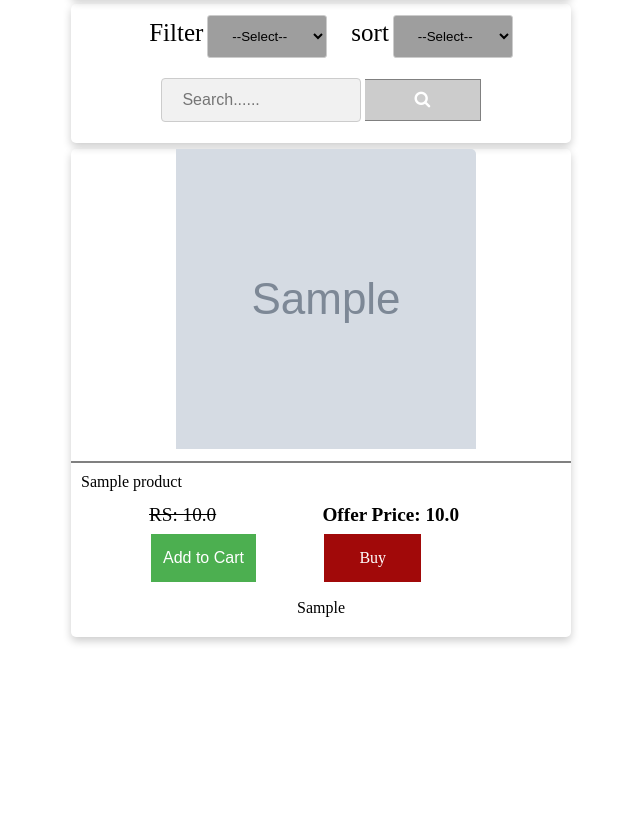
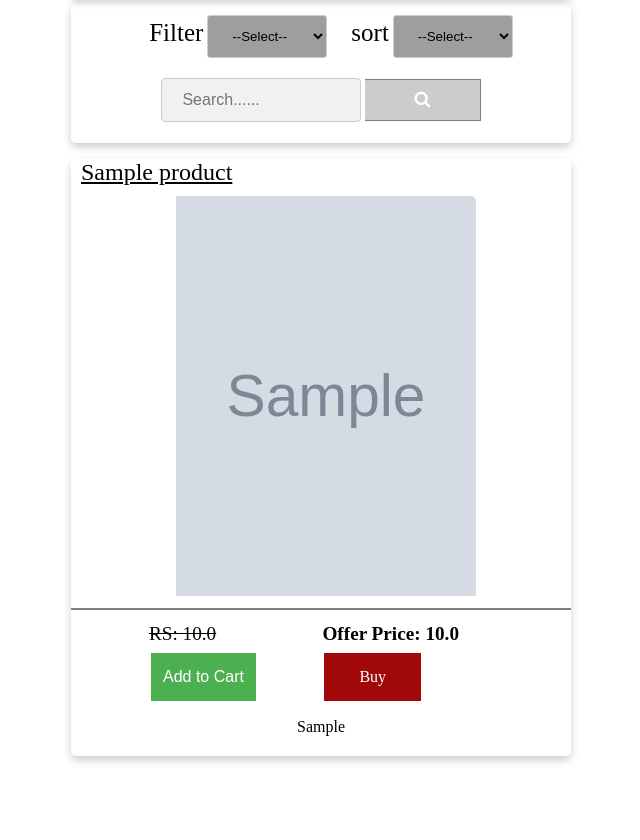
Before and after one commit to aftab4evr/Online-Shoping-website-django-python, a Django app: page /Chocolate/filterByChoice/ in a window 1280 px wide. Shown: the part 107-947 px from the top of the page, without its empty margins (319-959 px from the left). Run offline with Django 3.2, Linux system fonts and the light colour scheme; tables that the repository leaves empty hold one stand-in row (values such as "Sample post"); grey boxes marked "Sample" are stand-in pictures; parts of the project's set-up code (start-up, migrations or seed data) failed here and were passed over; grey boxes are pictures that could not be loaded.

Commit message:
Bug Fixed

```diff
--- a/myapp/views.py
+++ b/myapp/views.py
@@ -75,6 +75,7 @@ class UserRegistration(View):
 # 		latest.name.add(*hobby)
 # 		return HttpResponse(hobby)
 
+@method_decorator(login_required,name='dispatch')
 class Map(View):
 	def get(self,request):
 		addr='Barabazar, Chandannagar, West Bengal 712136, India'
@@ -92,11 +93,13 @@ class Map(View):
 		return render(request,'map.html',{'marchentLat':geoData['lat'],'marchentLng':geoData['lng'],'userLNG':lng,'userLAT':lat,'distance':distance})
 
 
+@method_decorator(login_required,name='dispatch')
 class Order(View):
 	def get(self,request):
 		ord=Orders.objects.filter(email=request.user).order_by('-id','-id')
 		return render(request,'order.html',{'order':ord})
 
+@method_decorator(login_required,name='dispatch')
 class GeneratePdf(View):
     def get(self, request, *args, **kwargs):
         data=Cart.objects.filter(email=request.user)
@@ -121,24 +124,30 @@ class GeneratePdf(View):
             return response
         return HttpResponse("Not found")
 
+@method_decorator(login_required,name='dispatch')
 class Sucess(View):
 	def get(self,request):
 		request.session['PAID']=True;
 		Cart.objects.filter(email=request.user).delete()
 		return render(request,'sucess.html')
 
+@method_decorator(login_required,name='dispatch')
 class PaypalDone(View):
 	def get(self,request):
 		return HttpResponse("PaypalDone")
+
+@method_decorator(login_required,name='dispatch')
 class PaypalCancel(View):
 	def get(self,request):
 		return HttpResponse("PaypalCancel")
 
+@method_decorator(login_required,name='dispatch')
 class PaypalReturn(View):
 	def get(self,request):
 		return HttpResponse("PaypalReturn")
 
-# @login_required
+
+@method_decorator(login_required,name='dispatch')
 class Logout(View):
 	def get(self,request):
 		logout(request)
@@ -326,7 +335,6 @@ class Buy(View):
 		request.session['QTY']=request.POST.get('quantity')
 		return redirect("myapp:payment")
 
-@method_decorator(login_required,name='dispatch')
 def addByID(request,pid):
 	username=request.user
 	pro=Products.objects.get(product_id=pid)
@@ -364,7 +372,6 @@ class Payment(View):
 		context['key'] = settings.STRIPE_PUBLISHABLE_KEY
 		return context
 
-@method_decorator(login_required,name='dispatch')
 def charge(request): # new
     if request.method == 'POST':
         charge = stripe.Charge.create(
--- a/templates/cart.html
+++ b/templates/cart.html
@@ -195,7 +195,7 @@
                     src="{%static 'images/minues.png'%}" width="50" height="50"></a>
               </th>
               <th width="80"><label class="box">{{data.price}}</label></th>
-              <th width="80"> <label class="box">{{ data.total }}</label></th>
+              <th width="80"> <label class="totalbox">{{ data.total }}</label></th>
               <th width="50"><button class="btnbuy" name="button" value="{{data.book_id}}">Remove</button></th>
             </tr>
           </table>
--- a/templates/home.html
+++ b/templates/home.html
@@ -8,6 +8,19 @@
 
 	</head>
 	<style>
+		.zoom {
+			transition: transform .2s;
+			width: 100%;
+			height: 100%;
+			margin: 0 auto;
+		}
+
+		.zoom:hover {
+			-ms-transform: scale(1.5);
+			-webkit-transform: scale(1.5);
+			transform: scale(1.5);
+		}
+
 		.card {
 			box-shadow: 0 4px 8px 0 rgba(0, 0, 0, 0.2);
 			transition: 0.3s;
@@ -260,7 +273,8 @@
 								<tr>
 									<th width="100"><a href="{%url 'myapp:home' %}"> <img
 												src="{% static 'images/home.png'%}" width="45" height="40"></a></th>
-									<th width="250"><a href="{%url 'myapp:home' %}" ><img src="{% static 'images/header.png' %}" width="200"></a></th>
+									<th width="250"><a href="{%url 'myapp:home' %}"><img
+												src="{% static 'images/header.png' %}" width="200"></a></th>
 									<th width="50"> <a href="{%url 'myapp:cart'%}"><img class="tv"
 												src="{% static 'images/kart.jpg'%}" width="40" height="40"></a></th>
 									<th width="50"> <a href="{%url 'myapp:profile'%}"><img class="tv"
@@ -331,15 +345,18 @@
 					<tr style="margin: 20px">
 						<td width="500">
 							<div class="card">
+								<div style="margin: 10px; font-size: 1.5pc;text-align: left">
+									<u>{{data.name}}</u>
+								</div>
 								<div class="container">
 									<center>
-										<img src="{{ data.img.url }}" id="myImg" width="300" height="300">
+										<div class="zoom">
+											<img src="{{ data.img.url }}" id="myImg" width="300" height="400">
+										</div>
 									</center>
 								</div>
 								<hr noshade>
-								<div style="margin: 10px">
-									{{data.name}}
-								</div>
+
 								<div style="margin: 10px" align="center">
 									<table border="0" width="350">
 										<tr>
@@ -364,6 +381,7 @@
 												<a href="/{{data.product_id}}/buy/" class="btnbuy">Buy</a>
 											</td>
 										</tr>
+
 									</table>
 									<div style="margin: 10px">
 										{{data.discription}}
@@ -375,7 +393,7 @@
 
 					{%endfor%}
 			</table>
-		</center>
+			</center>
 			{% else %}
 			<table align="center">
 				<tr>
```
